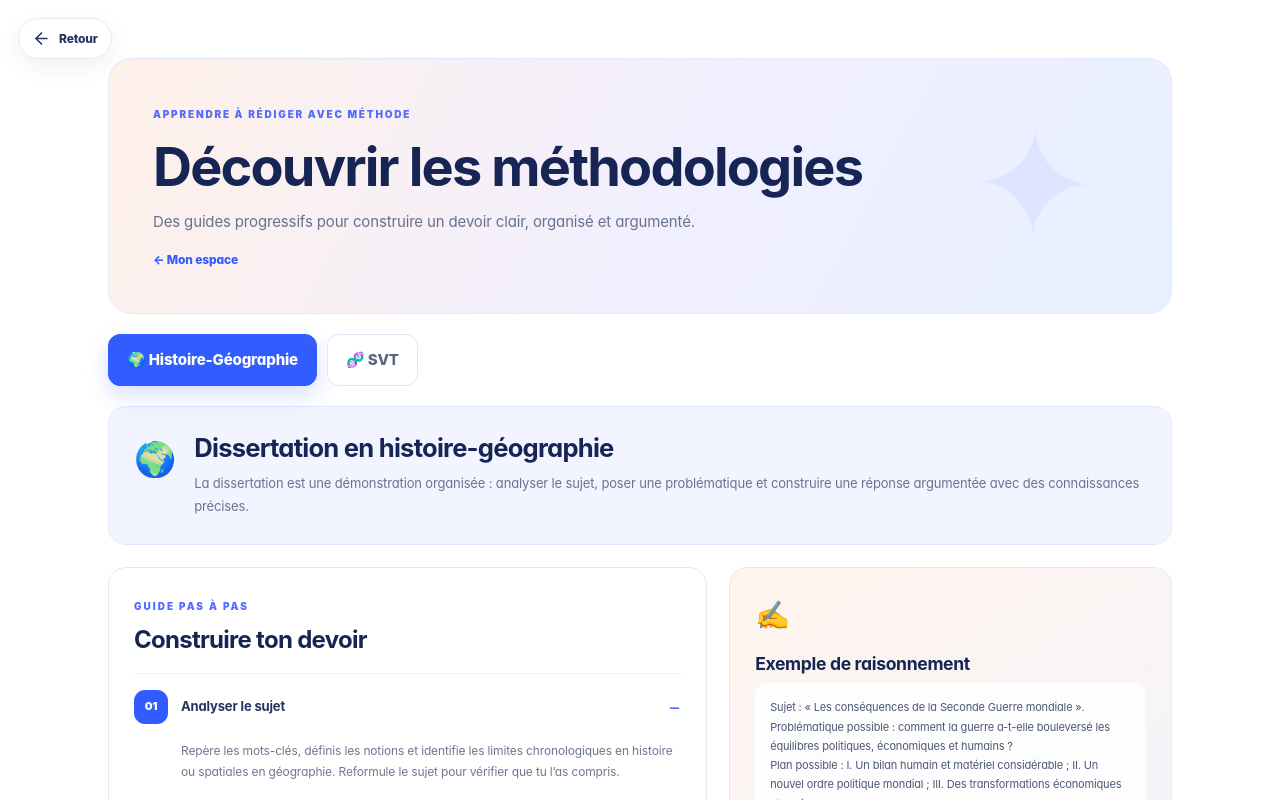
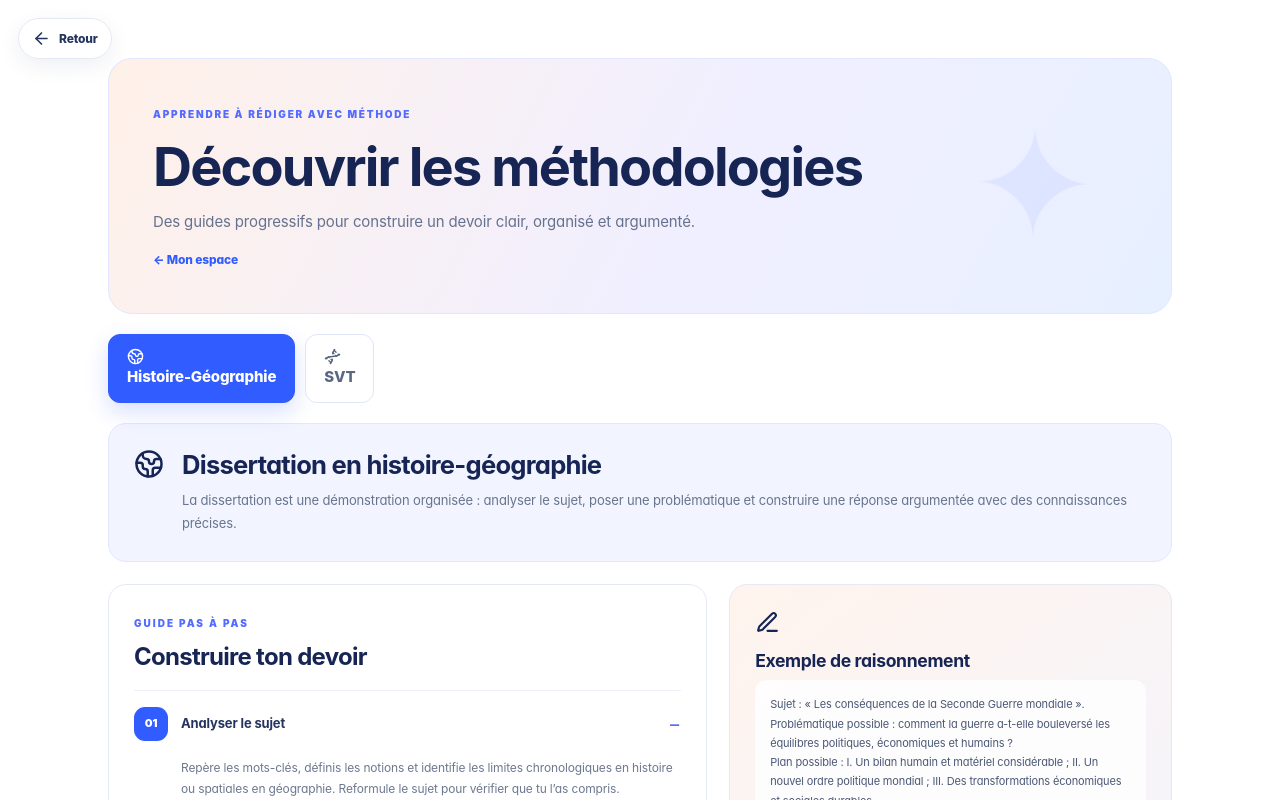
Before and after one commit to remy00trafford-hash/TITCHA, a Next.js app: page /methodologie in a window 1280 px wide. Shown: the top 800 px of the page. Built offline with nearby package versions, Linux system fonts and the light colour scheme.

Commit message:
Design système : remplacer les stickers de méthodologie par Lucide

```diff
--- a/src/app/methodologie/page.tsx
+++ b/src/app/methodologie/page.tsx
@@ -1,6 +1,7 @@
 'use client';
 import Link from 'next/link';
 import {useState} from 'react';
+import {Globe2,Dna,PenLine} from 'lucide-react';
 
 const guides = {
  hg: {
@@ -39,10 +40,10 @@ export default function MethodologiePage(){
  const [subject,setSubject]=useState<Subject>('hg'); const [open,setOpen]=useState(0); const guide=guides[subject];
  return <main className="wrap methodology-page">
   <section className="methodology-hero"><span className="welcome-eyebrow">APPRENDRE À RÉDIGER AVEC MÉTHODE</span><h1>Découvrir les méthodologies</h1><p>Des guides progressifs pour construire un devoir clair, organisé et argumenté.</p><Link href="/tableau-de-bord" className="method-back">← Mon espace</Link></section>
-  <div className="method-tabs" role="tablist" aria-label="Choisir une matière"><button role="tab" aria-selected={subject==='hg'} className={subject==='hg'?'active':''} onClick={()=>{setSubject('hg');setOpen(0);}}>🌍 Histoire-Géographie</button><button role="tab" aria-selected={subject==='svt'} className={subject==='svt'?'active':''} onClick={()=>{setSubject('svt');setOpen(0);}}>🧬 SVT</button></div>
-  <section className="method-intro"><span className="method-subject-icon">{subject==='hg'?'🌍':'🧬'}</span><div><h2>{guide.title}</h2><p>{guide.intro}</p></div></section>
+  <div className="method-tabs" role="tablist" aria-label="Choisir une matière"><button role="tab" aria-selected={subject==='hg'} className={subject==='hg'?'active':''} onClick={()=>{setSubject('hg');setOpen(0);}}><Globe2 size={17} aria-hidden="true"/> Histoire-Géographie</button><button role="tab" aria-selected={subject==='svt'} className={subject==='svt'?'active':''} onClick={()=>{setSubject('svt');setOpen(0);}}><Dna size={17} aria-hidden="true"/> SVT</button></div>
+  <section className="method-intro"><span className="method-subject-icon">{subject==='hg'?<Globe2 size={30}/>:<Dna size={30}/>}</span><div><h2>{guide.title}</h2><p>{guide.intro}</p></div></section>
   <section className="method-learning"><div className="method-steps"><div className="method-section-heading"><span>GUIDE PAS À PAS</span><h2>Construire ton devoir</h2></div>{guide.steps.map(([title,description],i)=><article className={'method-step '+(open===i?'expanded':'')} key={title}><button onClick={()=>setOpen(open===i?-1:i)} aria-expanded={open===i}><span className="method-number">{String(i+1).padStart(2,'0')}</span><b>{title}</b><span className="method-chevron">{open===i?'−':'+'}</span></button>{open===i&&<p>{description}</p>}</article>)}</div>
-   <aside className="method-aside"><span>✍️</span><h3>Exemple de raisonnement</h3><pre>{guide.example}</pre><h3>Erreurs à éviter</h3><ul>{guide.avoid.map(item=><li key={item}>{item}</li>)}</ul></aside></section>
+   <aside className="method-aside"><span><PenLine size={25}/></span><h3>Exemple de raisonnement</h3><pre>{guide.example}</pre><h3>Erreurs à éviter</h3><ul>{guide.avoid.map(item=><li key={item}>{item}</li>)}</ul></aside></section>
   <p className="method-note">Ces fiches sont un guide de travail. Les consignes de ton professeur et les exigences de ton programme restent prioritaires.</p>
  </main>;
 }
```
